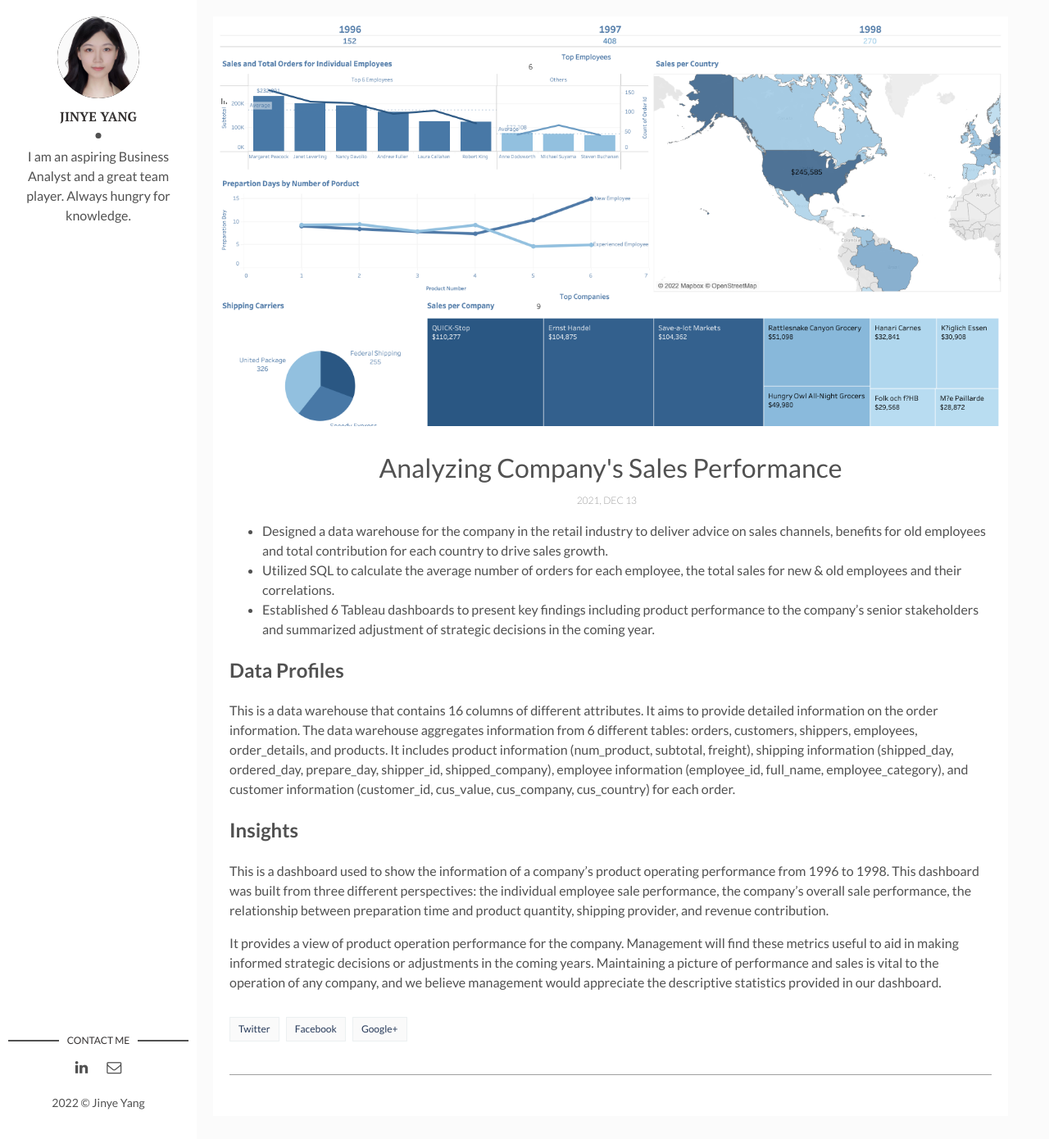
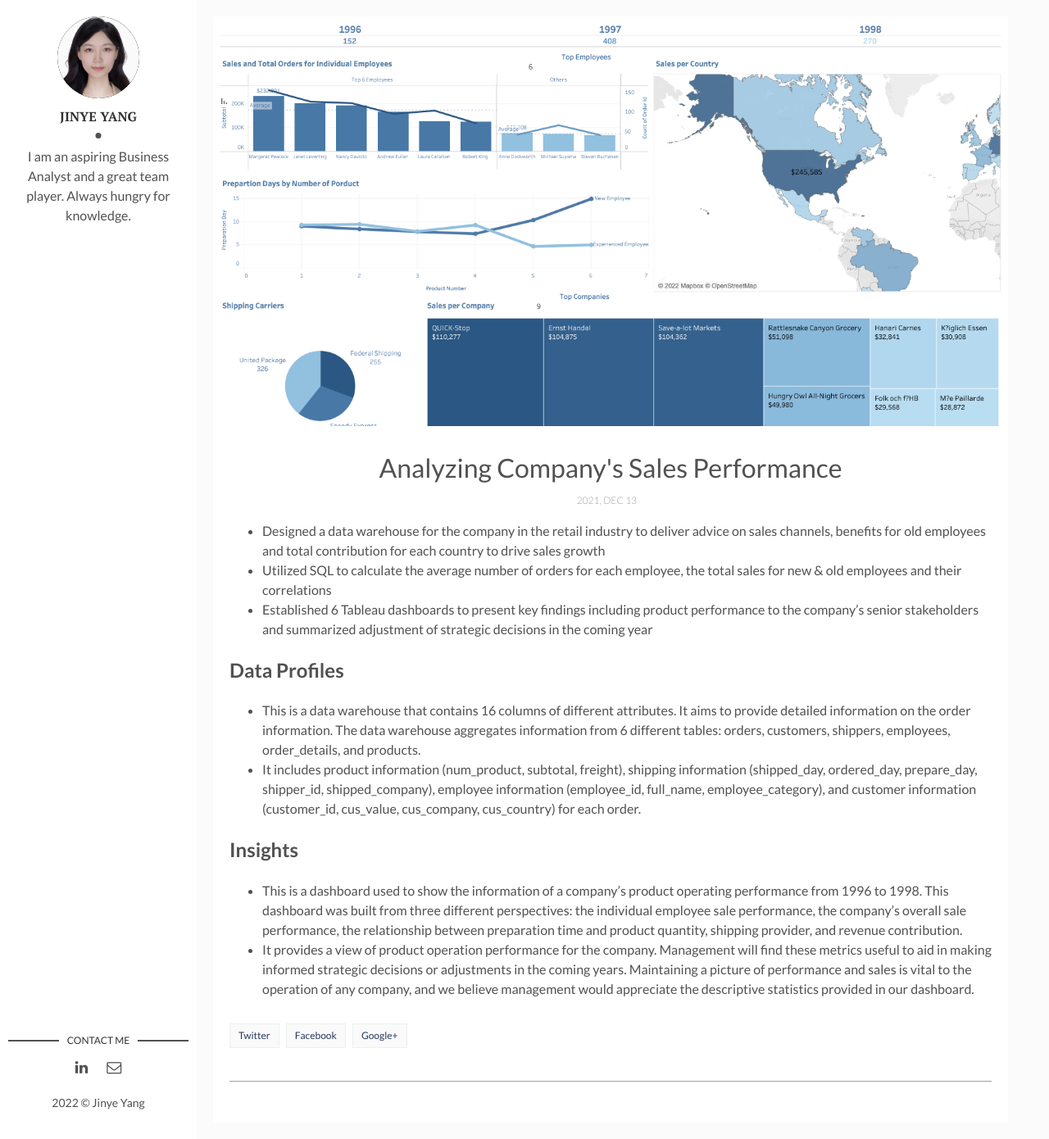
Before and after one commit to jinyey/jinyey.github.io, a Jekyll site: the page built from _posts/2021-12-14-company-sales-performance.markdown, in a window 1280 px wide and 1390 px high. Shown: the whole window at 82% size. Built offline with Jekyll 4.4.1, drawn with Linux system fonts in a browser that asks for light colours.

```diff
--- a/_posts/2021-12-14-company-sales-performance.markdown
+++ b/_posts/2021-12-14-company-sales-performance.markdown
@@ -7,14 +7,14 @@ img: final-project-overview.png # Add image post (optional)
 tags: [Data Management, Warehousing, Visualization] # add tag
 ---
 
-* Designed a data warehouse for the company in the retail industry to deliver advice on sales channels, benefits for old employees and total contribution for each country to drive sales growth.
-* Utilized SQL to calculate the average number of orders for each employee, the total sales for new & old employees and their correlations.
-* Established 6 Tableau dashboards to present key findings including product performance to the company's senior stakeholders and summarized adjustment of strategic decisions in the coming year.
+* Designed a data warehouse for the company in the retail industry to deliver advice on sales channels, benefits for old employees and total contribution for each country to drive sales growth
+* Utilized SQL to calculate the average number of orders for each employee, the total sales for new & old employees and their correlations
+* Established 6 Tableau dashboards to present key findings including product performance to the company's senior stakeholders and summarized adjustment of strategic decisions in the coming year
 
 ## Data Profiles
-This is a data warehouse that contains 16 columns of different attributes. It aims to provide detailed information on the order information. The data warehouse aggregates information from 6 different tables: orders, customers, shippers, employees, order_details, and products. It includes product information (num_product, subtotal, freight), shipping information (shipped_day, ordered_day, prepare_day, shipper_id, shipped_company),  employee information (employee_id, full_name, employee_category), and customer information (customer_id, cus_value, cus_company, cus_country) for each order.
+* This is a data warehouse that contains 16 columns of different attributes. It aims to provide detailed information on the order information. The data warehouse aggregates information from 6 different tables: orders, customers, shippers, employees, order_details, and products.
+* It includes product information (num_product, subtotal, freight), shipping information (shipped_day, ordered_day, prepare_day, shipper_id, shipped_company),  employee information (employee_id, full_name, employee_category), and customer information (customer_id, cus_value, cus_company, cus_country) for each order.
 
 ## Insights
-This is a dashboard used to show the information of a company's product operating performance from 1996 to 1998. This dashboard was built from three different perspectives: the individual employee sale performance, the company’s overall sale performance, the relationship between preparation time and product quantity, shipping provider, and revenue contribution.
-
-It provides a view of product operation performance for the company. Management will find these metrics useful to aid in making informed strategic decisions or adjustments in the coming years. Maintaining a picture of performance and sales is vital to the operation of any company, and we believe management would appreciate the descriptive statistics provided in our dashboard.
+* This is a dashboard used to show the information of a company's product operating performance from 1996 to 1998. This dashboard was built from three different perspectives: the individual employee sale performance, the company’s overall sale performance, the relationship between preparation time and product quantity, shipping provider, and revenue contribution.
+* It provides a view of product operation performance for the company. Management will find these metrics useful to aid in making informed strategic decisions or adjustments in the coming years. Maintaining a picture of performance and sales is vital to the operation of any company, and we believe management would appreciate the descriptive statistics provided in our dashboard.
```
